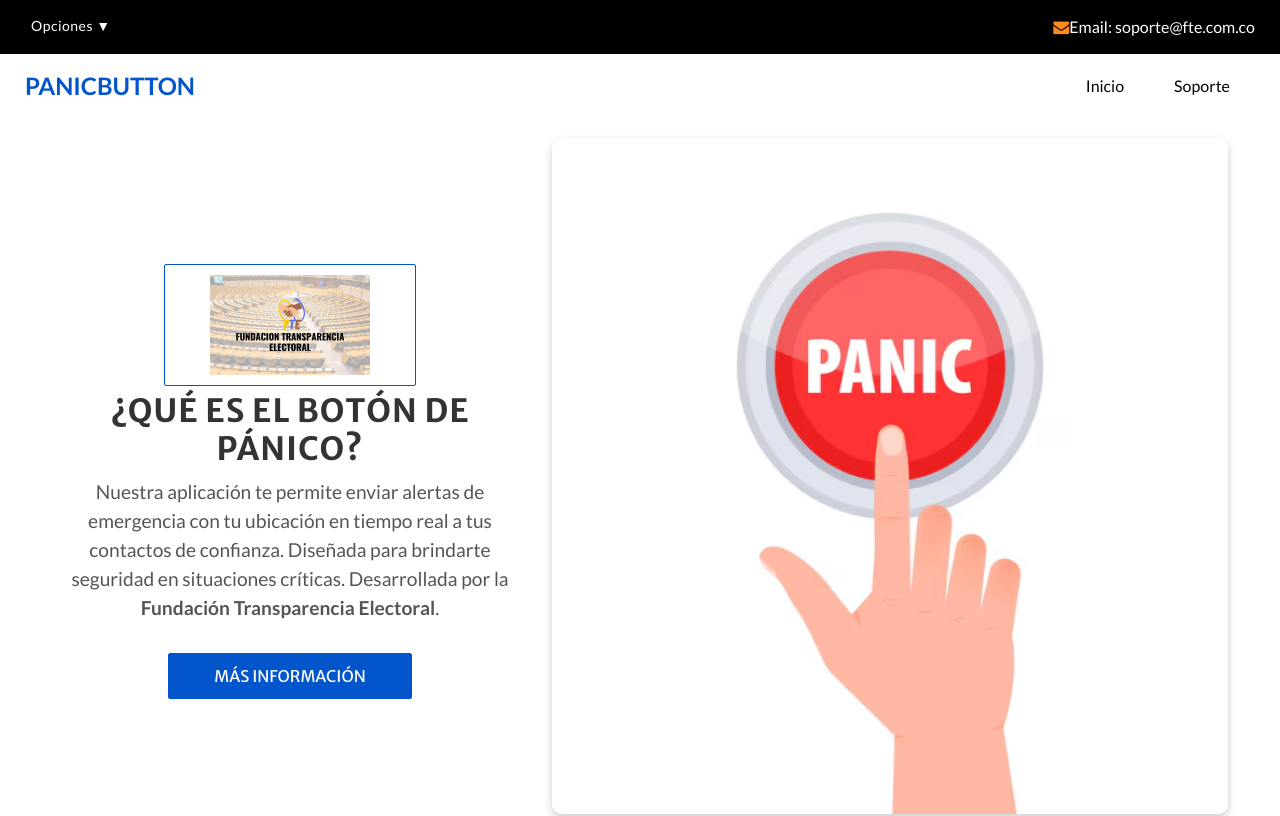
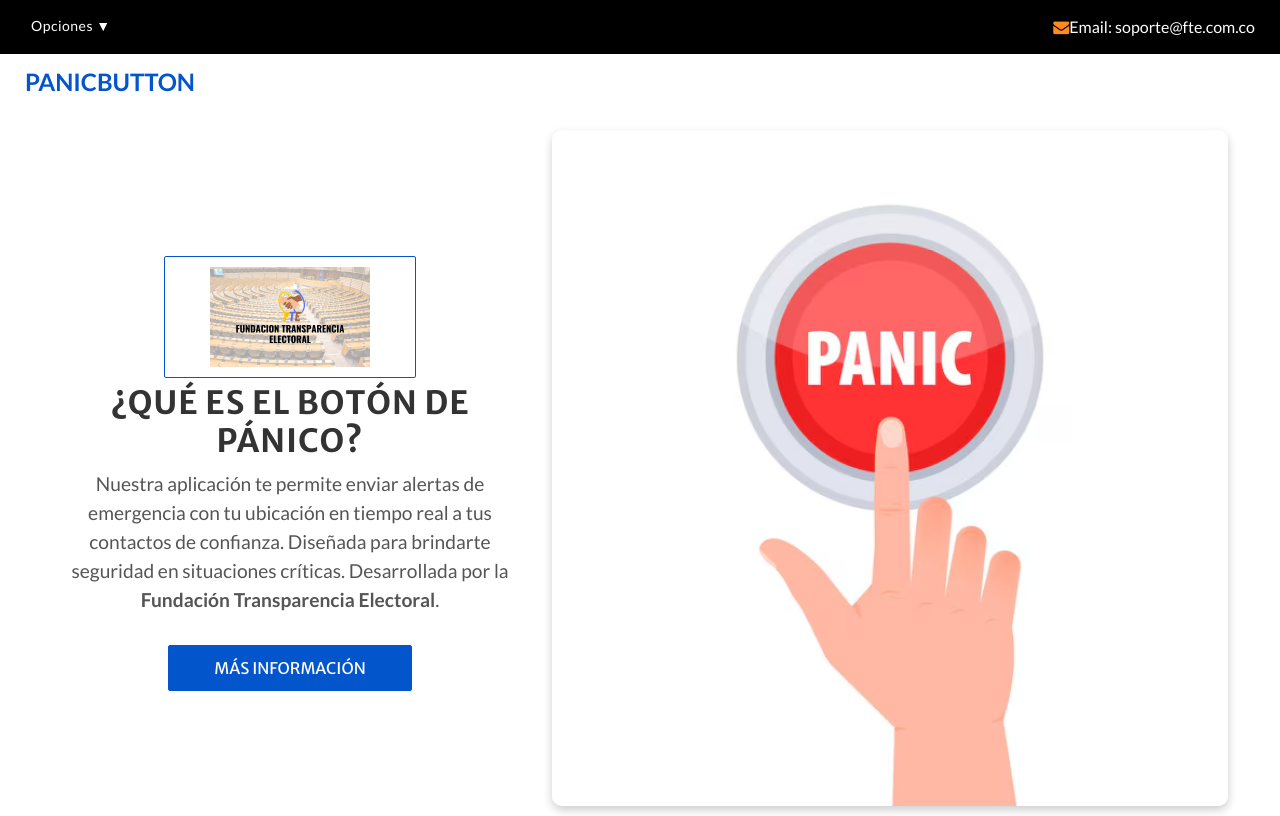
Before and after one commit to mejimenezp/PannicButtonWeb, a React (Create React App) app: page / in a window 1280 px wide. Shown: the top 816 px of the page. Built offline with nearby package versions, Linux system fonts and the light colour scheme; sample sign-in values are in the browser's storage.

Commit message:
Update Header.js

```diff
--- a/src/components/Header.js
+++ b/src/components/Header.js
@@ -70,12 +70,16 @@
             </button>
             <div className="collapse navbar-collapse" id="navbarSupportedContent">
               <ul className="navbar-nav">
+              {!isLoggedIn && (
+                  <>
                     <li className="nav-item">
                       <Link className="nav-link" to="/">Inicio</Link>
                     </li>
                     <li className="nav-item">
                       <Link className="nav-link" to="/soporte">Soporte</Link>
                     </li>
+                  </>
+                )}
               </ul>
             </div>
           </nav>
```
Lines whose indentation alone changed are shown as unchanged.
